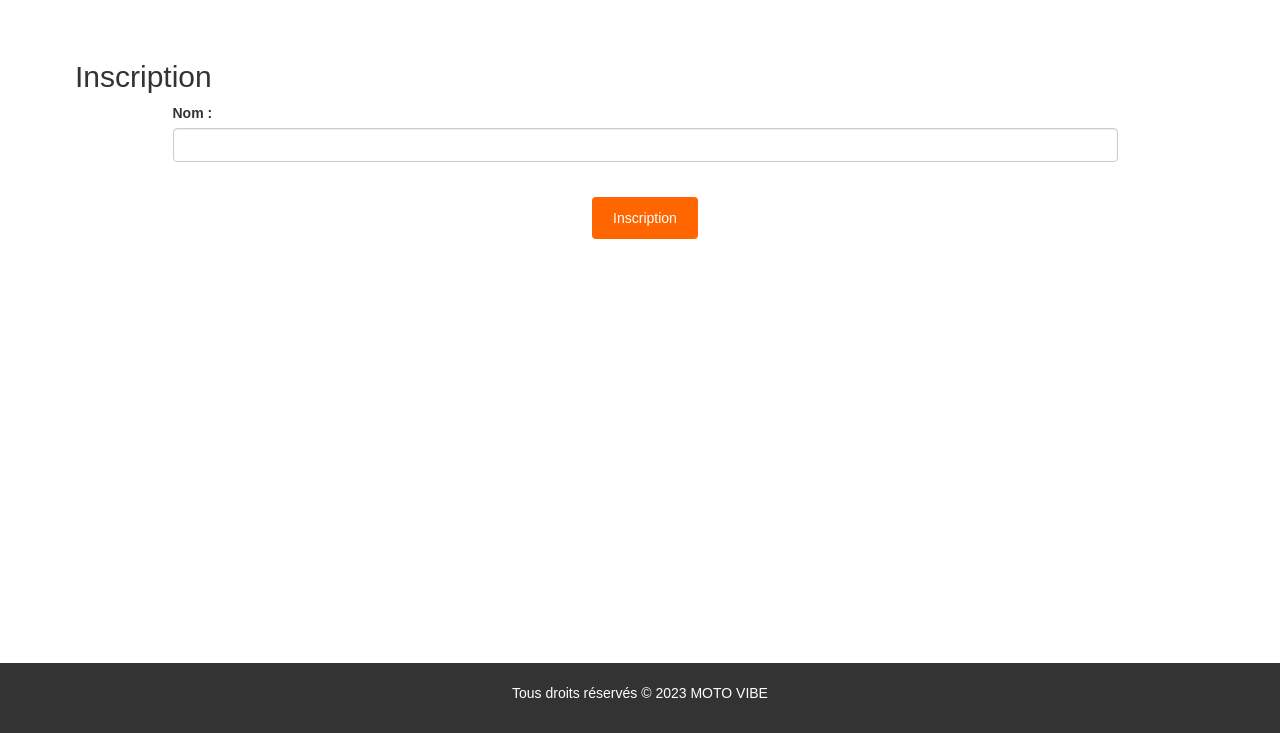
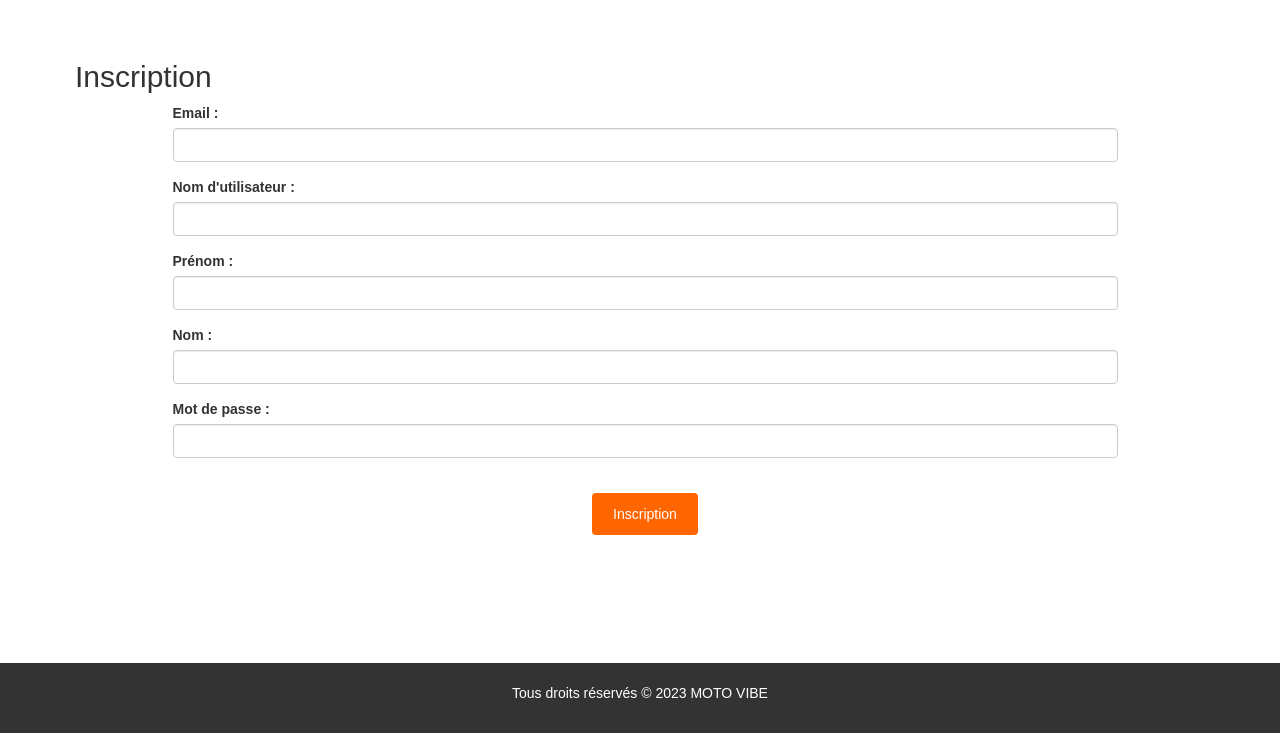
Before and after one commit to jamalbendarhou/projet2_bendarhou_djabali, a PHP site: page /views/inscription.php in a window 1280 px wide. Shown: the part 67-800 px from the top of the page. Run offline with PHP 8.4, Linux system fonts and the light colour scheme; data that the repository does not hold is empty; some libraries are stand-ins or nearby versions; some web fonts are replaced.

Commit message:
adresse inscription

```diff
--- a/controllers/inscription_process.php
+++ b/controllers/inscription_process.php
@@ -1,5 +1,5 @@
 <?php
-require_once('../controllers/UserController.php');
+require_once('UserController.php');
 
 // Vérifie si le formulaire a été soumis
 if ($_SERVER['REQUEST_METHOD'] === 'POST') {
--- a/views/inscription.php
+++ b/views/inscription.php
@@ -22,14 +22,36 @@
 
             <div class="row">
                 <div class="col-lg-10 col-lg-offset-1">
-                    <form id="inscription-form" method="post" action="../controllers/inscription_process.php" role="form">
+                <form id="inscription-form" method="post" action="../controllers/inscription_process.php" role="form">
                         <!-- Champs du formulaire -->
                         <div class="form-group">
-                            <label for="nom">Nom :</label>
-                            <input type="text" name="nom" id="nom" class="form-control" required>
+                            <label for="email">Email :</label>
+                            <input type="email" name="email" id="email" class="form-control" required>
                         </div>
+                        <div class="form-group">
+                            <label for="username">Nom d'utilisateur :</label>
+                            <input type="text" name="username" id="username" class="form-control" required>
+                        </div>
+                        <div class="form-group">
+                            <label for="fname">Prénom :</label>
+                            <input type="text" name="fname" id="fname" class="form-control" required>
+                        </div>
+                        <div class="form-group">
+                            <label for="lname">Nom :</label>
+                            <input type="text" name="lname" id="lname" class="form-control" required>
+                        </div>
+                        <div class="form-group">
+                            <label for="password">Mot de passe :</label>
+                            <input type="password" name="password" id="password" class="form-control" required>
+                        </div>
+                        <!-- Vous pouvez ajouter d'autres champs du formulaire ici -->
 
-                        <!-- Ajoutez les autres champs du formulaire ici -->
+                        <!-- Les champs comme le rôle et l'adresse seront attribués automatiquement -->
+                        <input type="hidden" name="role" value="3"> <!-- 3 correspond au rôle 'client' -->
+
+                        <!-- Adresse par défaut fictive (vous pouvez adapter ces champs en fonction de votre structure) -->
+                        <input type="hidden" name="billing_address" value="1"> <!-- ID d'une adresse fictive -->
+                        <input type="hidden" name="shipping_address" value="1"> <!-- ID d'une adresse fictive -->
 
                         <center><input type="submit" name="envoyer" class="btn" value="Inscription" /></center>
                     </form>
--- a/views/login.php
+++ b/views/login.php
@@ -32,6 +32,7 @@
                             <div class="col-md-12">
                                 <label for="mot_de_passe">Mot de passe <span class="red">*</span></label>
                                 <input type="password" id="mot_de_passe" name="mot_de_passe" class="form-control" placeholder="Votre Mot de passe" />
+
                             </div>
 
                             <div class="col-md-12">
```
Also changed, not shown: controllers/UserController.php (+26 -32 lines), controllers/login_process.php (+12 -2 lines), models/UserModel.php (+8 -6 lines).
